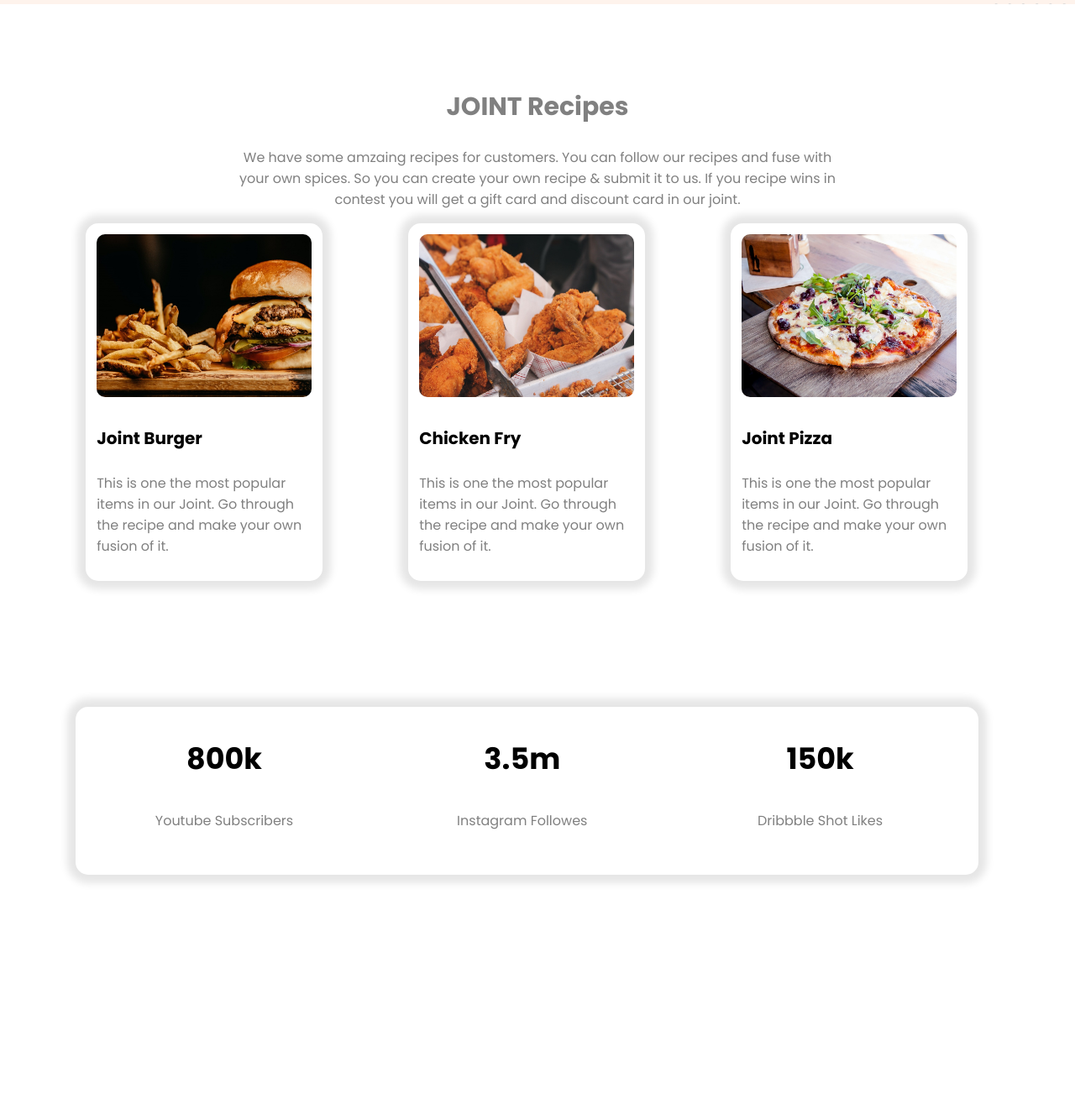
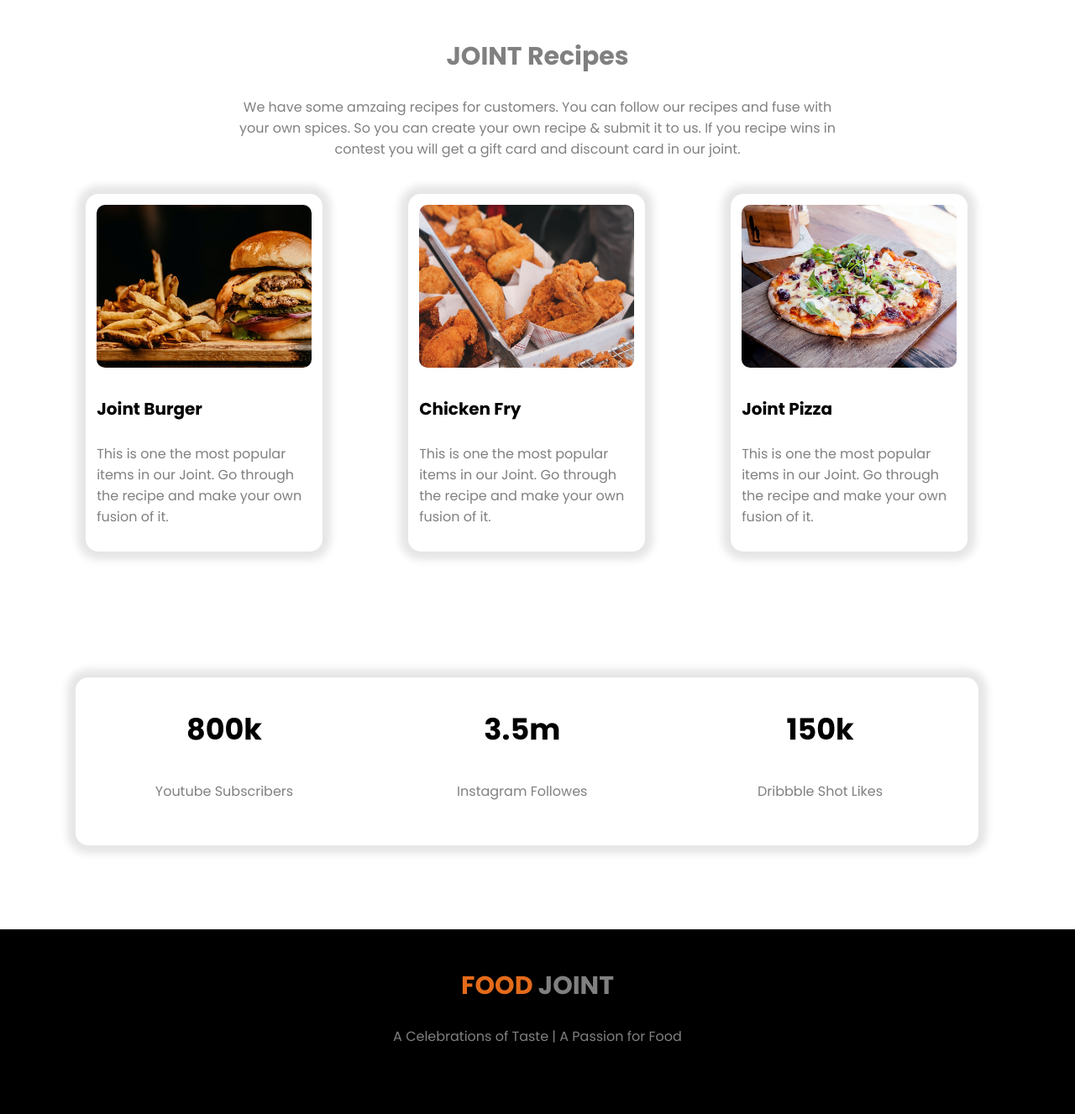
Before and after one commit to mnkhandakar/food-joint, a plain HTML site: page index.html in a window 1280 px wide. Shown: the part 1210-2537 px from the top of the page at 84% size. Before the commit the page ends 2352 px from the top, so only its background shows below. Drawn offline with Linux system fonts and the light colour scheme.

Commit message:
footer added &  final

```diff
--- a/index.html
+++ b/index.html
@@ -18,7 +18,7 @@
 <body>
     <section class="home flexible">
         <div class="half-width">
-            <h1><span>FOOD JOINT</span><br>No one ever regrets<br>A Juicy Meal !!!</h1>
+            <h1><span>FOOD JOINT</span><br>Delight in every bite!</h1>
             <p>Craving some delicious food? Maybe you’re in the mood for a juicy burger?<br>No matter what kind of meal
                 you have in mind,<span> FOOD JOINT</span> is ready for you.<br>A celebrations of taste, a passion for
                 food
@@ -63,7 +63,7 @@
             <p>We have some amzaing recipes for customers. You can follow our recipes and fuse with your own spices. So
                 you
                 can create your own recipe & submit it to us. If you recipe wins in contest you will get a gift card and
-                discount card in our joint.</p>
+                discount card in our joint.</p><br>
         </div>
 
         <div class="third-width">
@@ -117,6 +117,11 @@
         </div>
     </section>
 
+    <footer>
+        <h2><span>FOOD</span> JOINT</h2>
+        <P>A Celebrations of Taste | A Passion for Food </P>
+    </footer>
+
 </body>
 
 </html>
--- a/style.css
+++ b/style.css
@@ -93,3 +93,10 @@ span{
 .online .followers .card:hover{
     transform: scale(1.05);
 }
+
+footer{
+    height: 200px;
+    padding-top: 20px;
+    text-align: center;
+    background: black;
+}
```
